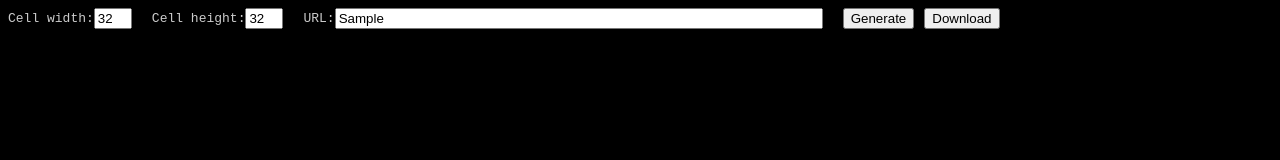
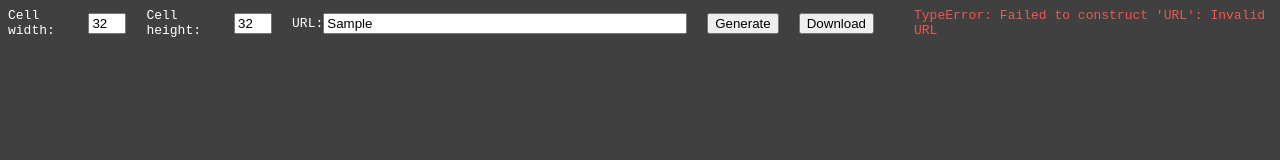
Before and after one commit to tmptrash/mosaic, a website built with webpack: page index.html in a window 1280 px wide. Both pictures are taken after typing "Sample" into the empty fields and a click on the button "Generate". Built offline with nearby package versions, Linux system fonts and the light colour scheme.

Commit message:
styling and error handling

```diff
--- a/index.css
+++ b/index.css
@@ -1,20 +1,23 @@
 body {
-  background-color: #000;
-  color: #ccc;
+  background-color: #404040;
+  color: #fff;
   font-family: monospace;
 }
-input {
+input, button {
   margin-right: 20px;
 }
-button {
-  margin-right: 10px;
+.content {
+  display: flex;
+  flex-direction: column;
+  justify-content: space-evenly;
+  align-items: center;
 }
 
 .img-url {
-  width: 480px;
+  width: 380px;
 }
 .index, .cell {
-  margin-bottom: 15px;
+  margin-bottom: 10px;
 }
 .cell {
   display: flex;
@@ -25,6 +28,9 @@ button {
   width: 30px;
 }
 #inf {
-  color: rgb(51 153 74);
+  color: rgb(52 182 81);
   margin-left: 20px;
 }
+#inf.err {
+  color: rgb(244 85 77);
+}
--- a/index.html
+++ b/index.html
@@ -8,16 +8,16 @@
     <div class="content">
       <div class="cell">
         <label>Cell width:</label>
-        <input type="text" value="32" class="cell-input" id="cell-width" required />
+        <input type="text" value="32" class="cell-input" id="cell-width"/>
         <label>Cell height:</label>
-        <input type="text" value="32" class="cell-input" id="cell-height" required />
+        <input type="text" value="32" class="cell-input" id="cell-height"/>
         <label>URL:</label>
-        <input type="text" class="img-url" id="img-url" required />
+        <input type="text" class="img-url" id="img-url"/>
         <button id="generate">Generate</button>
         <button id="download">Download</button>
         <div id="inf"></div>
+        <a id="link"></a>
       </div>
-      <a id="link"></a>
       <canvas id="canvas"></canvas>
     </div>
   </body>
--- a/src/cells.js
+++ b/src/cells.js
@@ -32,7 +32,7 @@ export function map(cells, cw, ch, url) {
 }
 
 function onErr(cells) {
-  inf(`Error loading: ${cells.url}`)
+  inf(`Error loading: ${cells.url}`, true)
   cells.err()
 }
 
--- a/src/helper.js
+++ b/src/helper.js
@@ -58,6 +58,8 @@ export function isInt(n) {
   return Number.isInteger(parseInt(n))
 }
 
-export function inf(s) {
-  el(CFG.statusQuery).innerText = s
+export function inf(s, err = false) {
+  const infEl = el(CFG.statusQuery)
+  infEl.innerText = s
+  infEl.className = (err ? 'err' : '')
 }
--- a/src/index.js
+++ b/src/index.js
@@ -32,6 +32,7 @@ function App() {
 
 function onGenerate(a) {
   if (!checkInputs(a)) return
+  try {
     const url = a.imgPathEl.value
     const server = (new URL(url)).origin
     const cw = +a.cellWidthEl.value
@@ -41,6 +42,9 @@ function onGenerate(a) {
       .then(fn(onCellsDone, a))
     else mapCells(a.cells, cw, ch, url)
      .then(fn(onCellsDone, a))
+  } catch (e) {
+    inf(e, true)
+  }
 }
 
 function onCellsDone(a) {
@@ -51,7 +55,7 @@ function onCellsDone(a) {
 function checkInputs(a) {
   for (let r of RULES) {
     if (r[0](a)) {
-      inf(r[1](a))
+      inf(r[1](a), true)
       return false
     }
   }
```
Lines whose indentation alone changed are shown as unchanged.
